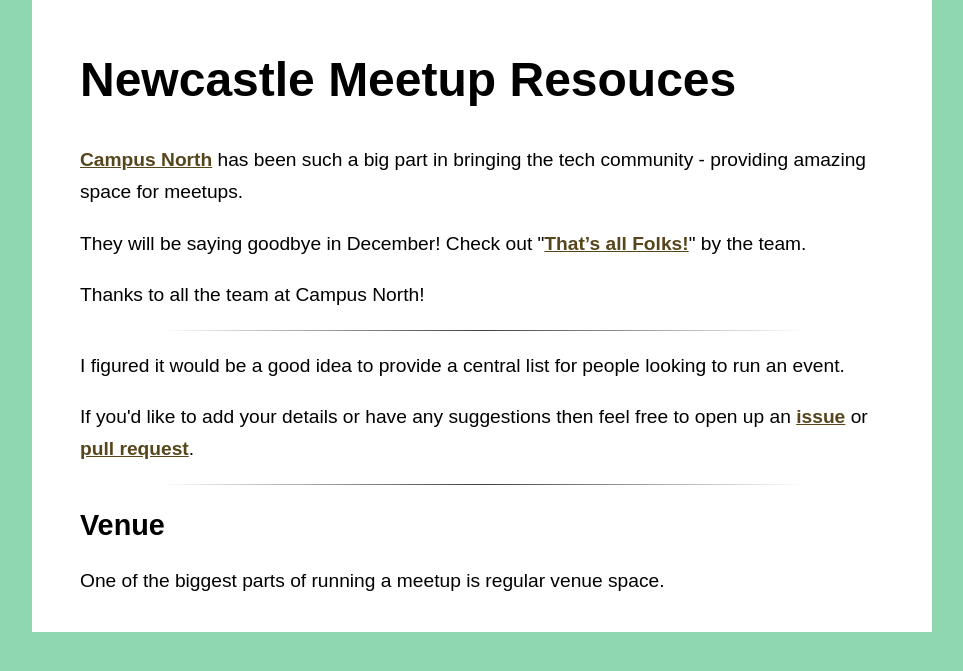
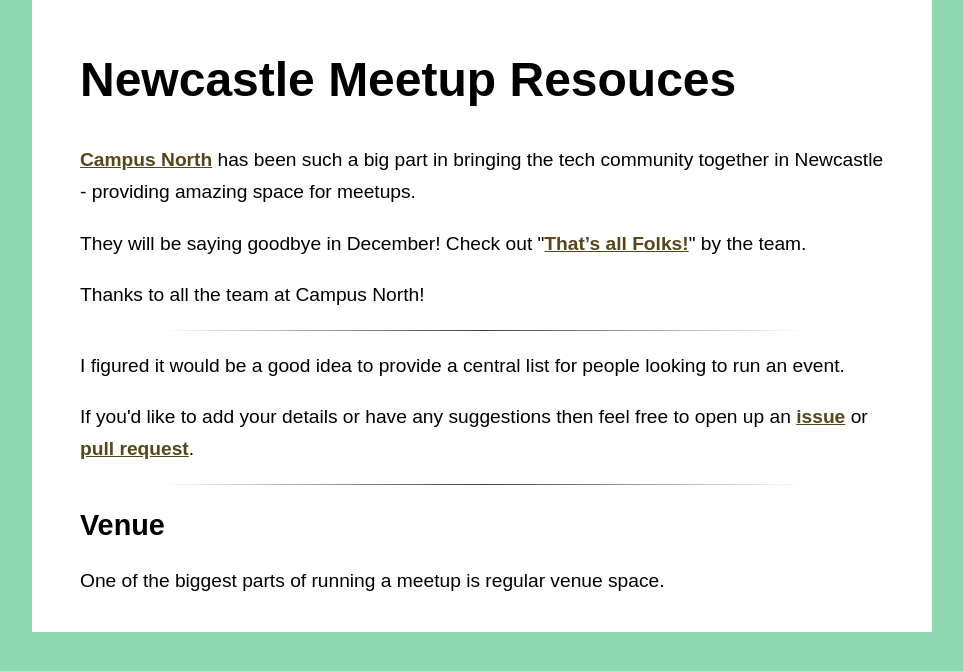
Before and after one commit to htmlandbacon/newcastle-meetup-resources, a Jekyll site: the page built from index.html, in a window 1280 px wide. Shown: the top 671 px of the page, without its empty margins (158-1121 px from the left). Built offline with Jekyll 4.4.1, drawn with Linux system fonts in a browser that asks for light colours.

Commit message:
fixing my awful text

```diff
--- a/index.html
+++ b/index.html
@@ -2,7 +2,7 @@
 layout: default
 ---
 
-<p><a href="http://campusnorth.co.uk/">Campus North</a> has been such a big part in bringing the tech community - providing amazing space for meetups.</p>
+<p><a href="http://campusnorth.co.uk/">Campus North</a> has been such a big part in bringing the tech community together in Newcastle - providing amazing space for meetups.</p>
 
 <p>They will be saying goodbye in December! Check out "<a href="https://medium.com/@campusnorthuk/thats-all-folks-e0a3c8acdb56">That’s all Folks!</a>" by the team.</p>
 
```
